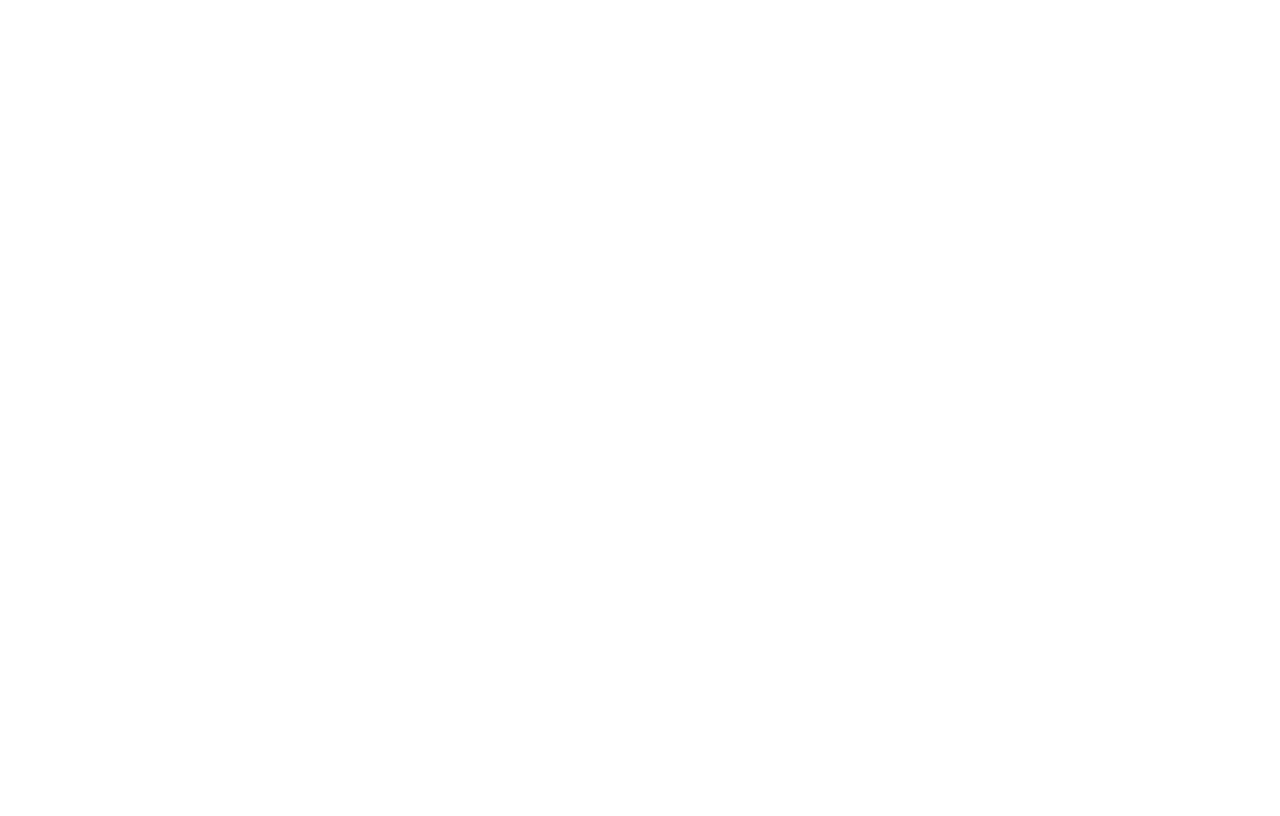
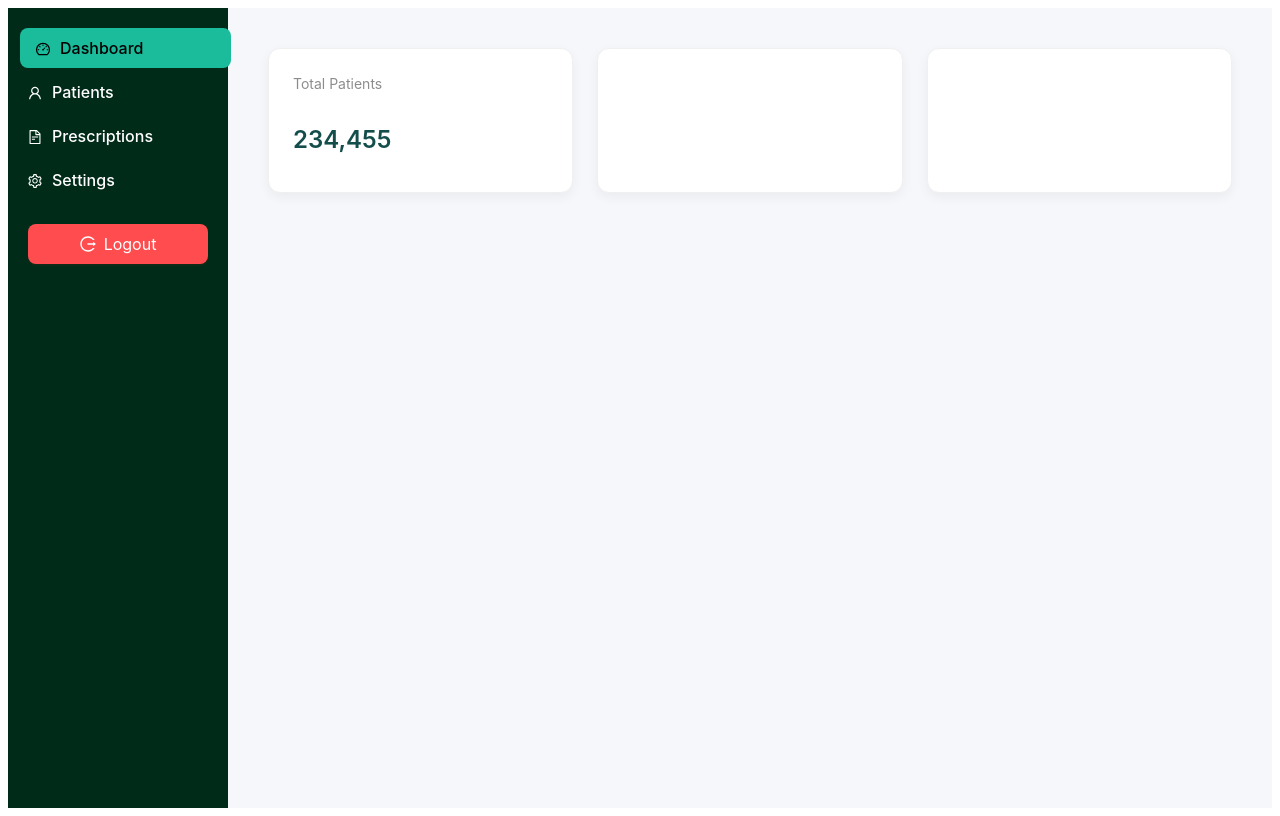
Before and after one commit to zeezaglobal/prescription_front, a React (Vite) app: page /dashboard in a window 1280 px wide. Before the commit this address had no page. Built offline with nearby package versions, Linux system fonts and the light colour scheme.

Commit message:
Updated Login page UI and created dashboard page

```diff
--- a/src/App.jsx
+++ b/src/App.jsx
@@ -1,25 +1,22 @@
-
 import { BrowserRouter as Router, Routes, Route } from 'react-router-dom';
 import Login from './pages/Login';
 import Register from './pages/Register';
+import Dashboard from './pages/Dashboard';
+import DoctorForm from './pages/DoctorForm';
 import Home from './pages/Home';
-import DocForm from './pages/DoctorForm';
-import 'antd/dist/reset.css';
-
 
 function App() {
-
-
   return (
     <Router>
       <Routes>
         <Route path="/" element={<Home />} />
         <Route path="/login" element={<Login />} />
         <Route path="/register" element={<Register />} />
-        <Route path="/doctorform" element={<DocForm />} />
+        <Route path="/dashboard" element={<Dashboard />} />
+        <Route path="/doctorform" element={<DoctorForm />} />
       </Routes>
     </Router>
-  )
+  );
 }
 
-export default App
+export default App;
--- /dev/null
+++ b/src/pages/Dashboard.css
@@ -0,0 +1,92 @@
+.dashboard-main {
+    min-height: 100vh;
+  }
+
+  .custom-sider {
+    background-color: #002b18;
+    display: flex;
+    flex-direction: column;
+    justify-content: space-between;
+    padding-top: 20px;
+    position: fixed;
+    height: 100vh;
+    z-index: 10;
+  }
+
+  .custom-menu {
+    background-color: transparent;
+    border: none;
+    font-size: 16px;
+  }
+
+  .custom-menu .ant-menu-item {
+    color: white !important;
+    font-weight: 500;
+  }
+
+  .custom-menu .ant-menu-item-selected {
+    background-color: #1abc9c !important;
+    color: black !important;
+    border-radius: 8px;
+    margin: 0 12px;
+  }
+
+  .logout-button-container {
+    padding: 20px;
+    margin-top: auto;
+  }
+
+  .dashboard-content {
+    background-color: #f5f7fa;
+    padding: 40px;
+    margin-left: 220px;
+    transition: margin-left 0.3s ease;
+  }
+
+  .cards-container {
+    display: flex;
+    flex-wrap: wrap;
+    gap: 24px;
+    justify-content: flex-start;
+  }
+
+  .stat-card {
+    flex: 1 1 250px;
+    min-width: 250px;
+    border-radius: 12px;
+    box-shadow: 0 4px 12px rgba(0,0,0,0.05);
+  }
+
+  /* Responsive adjustments */
+  @media (max-width: 768px) {
+    .custom-sider {
+      position: relative;
+      width: 100% !important;
+      height: auto;
+      flex-direction: row;
+      justify-content: space-between;
+    }
+
+    .dashboard-content {
+      margin-left: 0 !important;
+      padding: 20px;
+    }
+
+    .logout-button-container {
+      padding: 0 12px 12px;
+    }
+
+    .custom-menu {
+      display: flex !important;
+      flex-direction: row;
+      justify-content: space-around;
+      width: 100%;
+    }
+
+    .custom-menu .ant-menu-item {
+      color: white !important;
+      font-size: 14px;
+      flex-grow: 1;
+      text-align: center;
+    }
+  }
--- /dev/null
+++ b/src/pages/Dashboard.jsx
@@ -0,0 +1,81 @@
+import { Layout, Menu, Button, Card, Typography } from 'antd';
+import {
+  DashboardOutlined,
+  UserOutlined,
+  FileTextOutlined,
+  SettingOutlined,
+  LogoutOutlined,
+} from '@ant-design/icons';
+import { useNavigate } from 'react-router-dom';
+import './Dashboard.css'; // Make sure this points to the final responsive CSS
+
+const { Sider, Content } = Layout;
+const { Title, Text } = Typography;
+
+const Dashboard = () => {
+  const navigate = useNavigate();
+
+  const handleLogout = () => {
+    localStorage.removeItem('jwt_token');
+    navigate('/login');
+  };
+
+  return (
+    <Layout className="dashboard-main">
+      <Sider
+        width={220}
+        className="custom-sider"
+        breakpoint="md"
+        collapsedWidth="0"
+        trigger={null}
+      >
+        <Menu
+          mode="vertical"
+          defaultSelectedKeys={['1']}
+          className="custom-menu"
+        >
+          <Menu.Item key="1" icon={<DashboardOutlined />}>
+            Dashboard
+          </Menu.Item>
+          <Menu.Item key="2" icon={<UserOutlined />}>
+            Patients
+          </Menu.Item>
+          <Menu.Item key="3" icon={<FileTextOutlined />}>
+            Prescriptions
+          </Menu.Item>
+          <Menu.Item key="4" icon={<SettingOutlined />}>
+            Settings
+          </Menu.Item>
+        </Menu>
+
+        <div className="logout-button-container">
+          <Button
+            type="primary"
+            danger
+            icon={<LogoutOutlined />}
+            size="large"
+            block
+            onClick={handleLogout}
+          >
+            Logout
+          </Button>
+        </div>
+      </Sider>
+
+      <Layout>
+        <Content className="dashboard-content">
+          <div className="cards-container">
+            <Card className="stat-card">
+              <Text type="secondary">Total Patients</Text>
+              <Title level={3} style={{ color: '#134e4a' }}>234,455</Title>
+            </Card>
+            <Card className="stat-card"></Card>
+            <Card className="stat-card"></Card>
+          </div>
+        </Content>
+      </Layout>
+    </Layout>
+  );
+};
+
+export default Dashboard;
--- /dev/null
+++ b/src/pages/Login.css
@@ -0,0 +1,25 @@
+.login-container {
+    min-height: 100vh;
+    display: flex;
+    justify-content: center;
+    align-items: center;
+    background-color: #f5f7fa;
+    padding: 20px;
+  }
+
+  .login-form {
+    max-width: 400px;
+    width: 100%;
+  }
+
+  .login-form-button {
+    background-color: #1abc9c;
+    border-color: #1abc9c;
+    font-weight: bold;
+  }
+
+  .login-form-button:hover,
+  .login-form-button:focus {
+    background-color: #16a085 !important;
+    border-color: #16a085 !important;
+  }
--- a/src/pages/Login.jsx
+++ b/src/pages/Login.jsx
@@ -1,53 +1,73 @@
-import { Link, useNavigate } from 'react-router-dom';
-import { Form, Input, Button, Card, Typography, message } from 'antd';
+import { Form, Input, Button, message } from 'antd';
+import { UserOutlined } from '@ant-design/icons';
+import { useNavigate } from 'react-router-dom';
 import axios from 'axios';
+import './Login.css';
 
-const { Title, Text } = Typography;
-
-function Login() {
+const Login = () => {
   const navigate = useNavigate();
 
   const onFinish = async (values) => {
-    console.log('Input values:', values);
     try {
-      // Send the login request to the API
       const response = await axios.post('http://localhost:8080/auth/login', {
         username: values.username,
         password: values.password,
       });
 
-      // Handle success (you can store the token, if any, and redirect)
       if (response.status === 200) {
         message.success('Login successful');
-        console.log('Output values:', response.data);
         localStorage.setItem('jwt_token', response.data);
-        navigate('/doctorform'); // Redirect after successful login
+        navigate('/dashboard'); // navigate to dashboard (create it next)
       }
     } catch (error) {
-      // Handle errors (e.g., invalid credentials)
-      message.error('Login failed. Please check your username and password.');
+      message.error('Login failed. Please check your credentials.');
     }
   };
 
   return (
-    <div style={{ display: 'flex', justifyContent: 'center', alignItems: 'center', height: '100vh', background: '#f0f2f5' }}>
-      <Card style={{ padding: 24, width: 300, textAlign: 'center', boxShadow: '0 4px 8px rgba(0, 0, 0, 0.1)' }}>
-        <Title level={2}>Login</Title>
-        <Form layout="vertical" onFinish={onFinish}>
-          <Form.Item label="Username" name="username" rules={[{ required: true, message: 'Please enter your username!' }]}>
-            <Input placeholder="Username" />
-          </Form.Item>
-          <Form.Item label="Password" name="password" rules={[{ required: true, message: 'Please enter your password!' }]}>
-            <Input.Password placeholder="Password" />
-          </Form.Item>
-          <Form.Item>
-            <Button type="primary" htmlType="submit" block>Login</Button>
-          </Form.Item>
-        </Form>
-        <Text>Don't have an account? <Link to="/register">Register</Link></Text>
-      </Card>
+    <div className="login-container">
+      <Form
+        name="login"
+        onFinish={onFinish}
+        className="login-form"
+        layout="vertical"
+      >
+        <Form.Item
+          name="username"
+          rules={[{ required: true, message: 'Please input your email ID!' }]}
+        >
+          <Input
+            size="large"
+            prefix={<UserOutlined />}
+            placeholder="Email ID"
+          />
+        </Form.Item>
+
+        <Form.Item
+          name="password"
+          rules={[{ required: true, message: 'Please input your password!' }]}
+        >
+          <Input.Password
+            size="large"
+            prefix={<UserOutlined />}
+            placeholder="Password"
+          />
+        </Form.Item>
+
+        <Form.Item>
+          <Button
+            type="primary"
+            htmlType="submit"
+            className="login-form-button"
+            size="large"
+            block
+          >
+            Login
+          </Button>
+        </Form.Item>
+      </Form>
     </div>
   );
-}
+};
 
 export default Login;
```
